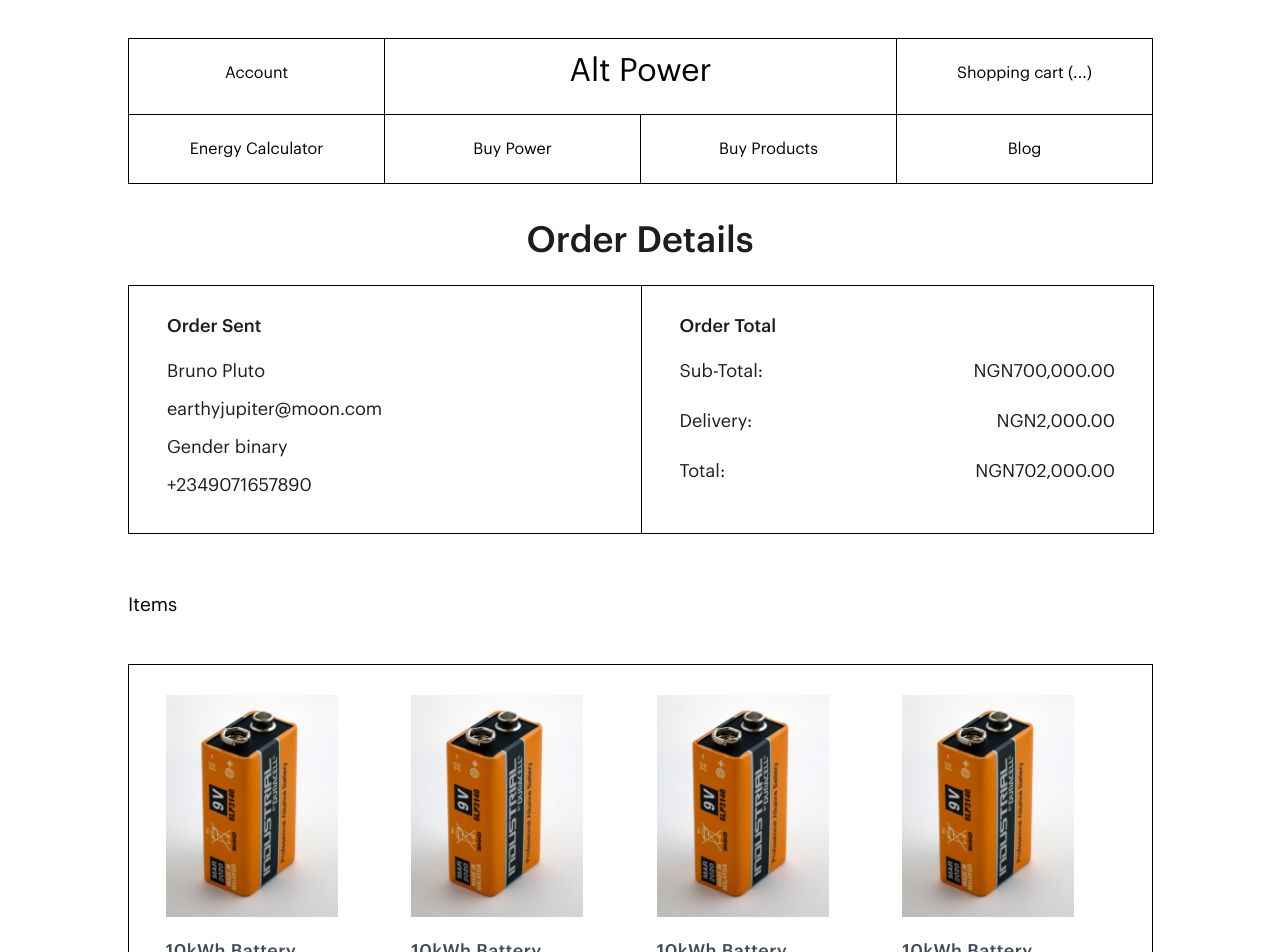
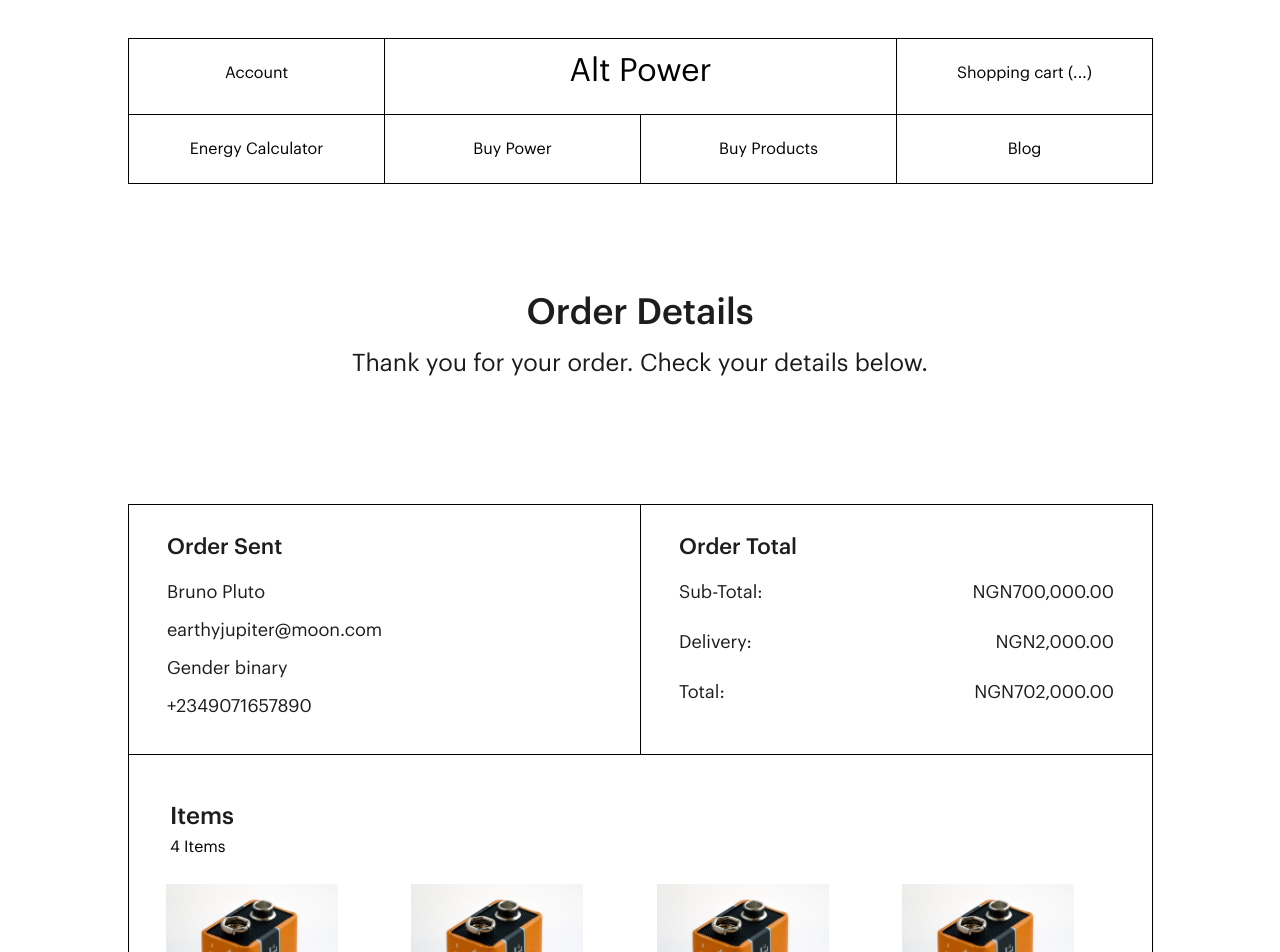
Before and after one commit to Phumbie/imperium-deprecated, a Vue app: page /order-history in a window 1280 px wide. Shown: the top 952 px of the page. Built offline with nearby package versions, Linux system fonts and the light colour scheme; no server answers; what vue-js-modal would draw is missing.

Commit message:
styled page

```diff
--- a/src/components/UserOrderHistory.vue
+++ b/src/components/UserOrderHistory.vue
@@ -1,7 +1,7 @@
 <template>
   <div id="user-order-history">
     <div class="header-text-28">Order Details</div>
-    <!-- <div class="small-text">Thank you for your order. Check your details below.</div> -->
+    <div class="small-text">Thank you for your order. Check your details below.</div>
     <div class="details-container">
       <div class="box">
         <div class="small-header-text">Order Sent</div>
@@ -26,15 +26,16 @@
         </div>
       </div>
     </div>
-    <span class="section-title">Items</span>
     <div class="products-container">
+      <div class="small-header-text">Items</div>
+      <div class="text-item">4 Items</div>
       <div class="product-item" v-for="(n, index) in 4" :key="index">
         <div class="centered-content">
           <div class="image-container">
             <img src="../assets/images/battery.jpg">
           </div>
           <div class="small-text-18">10kWh Battery</div>
-          <div class="small-gray-text">NGN 200,000.00</div>
+          <div class="small-text-18">NGN 200,000.00</div>
         </div>
       </div>
     </div>
@@ -78,11 +79,62 @@
 //   }
 // }
 #user-order-history{
-  .section-title{
-    margin-top: 60px;
-    font-size: 19px;
-    margin-bottom: 18px;
+  .header-text-28{
+  // width: 228px;
+  margin-top: 7%;
   }
+  .small-text{
+    margin: 2% auto;
+    width: 582px;
+    height: 24px;
+    margin-bottom: 10%;
+    font-size: 24px;
+  }
+  .details-container{
+    width: 99.9%;
+    .small-header-text{
+      // width: 168px;
+      height: 22px;
+      font-size: 22px;
+    }
+  }
+  .box{
+    width: 50%;
+  }
+  .details-container :last-child{
+    border-right: none;
+  }
+  .products-container{
+    border-top: none;
+    margin-top: 0%;
+    .header-text-28{
+      text-align: left;
+      // width: 134px;
+      height: 25px;
+      font-size: 24px;
+    }
+    .small-header-text{
+      margin-top: 4.7%;
+      margin-left: 4%;
+      margin-bottom: 0%;
+      // width: 134px;
+      height: 25px;
+      font-size: 24px;
+    }
+    .text-item{
+      height: 16px;
+      font-size: 16px;
+      margin-left: 4%;
+      margin-top: 1%;
+    }
+    .small-text-18{
+      // width: 127px;
+      margin-top: 2%;
+      margin-bottom: 5%;
+      font-weight: normal;
+    }
+  }
+
 
   .small-gray-text{
     font-size: 15px;
@@ -96,8 +148,5 @@
   .amount-row{
     margin-bottom: 30px;
   }
-  .box{
-    width: 50%;
-  }
 }
 </style>
```
